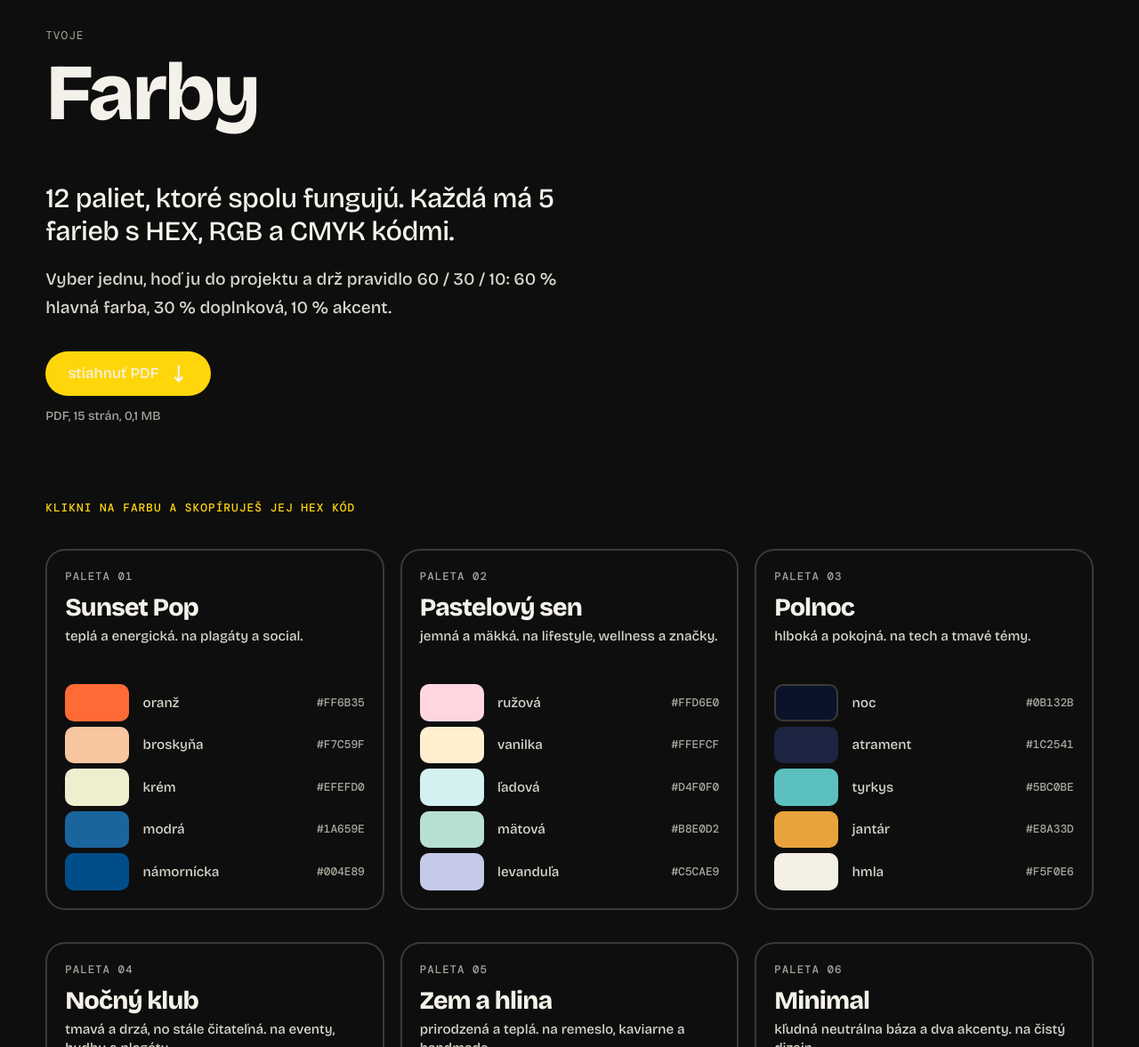
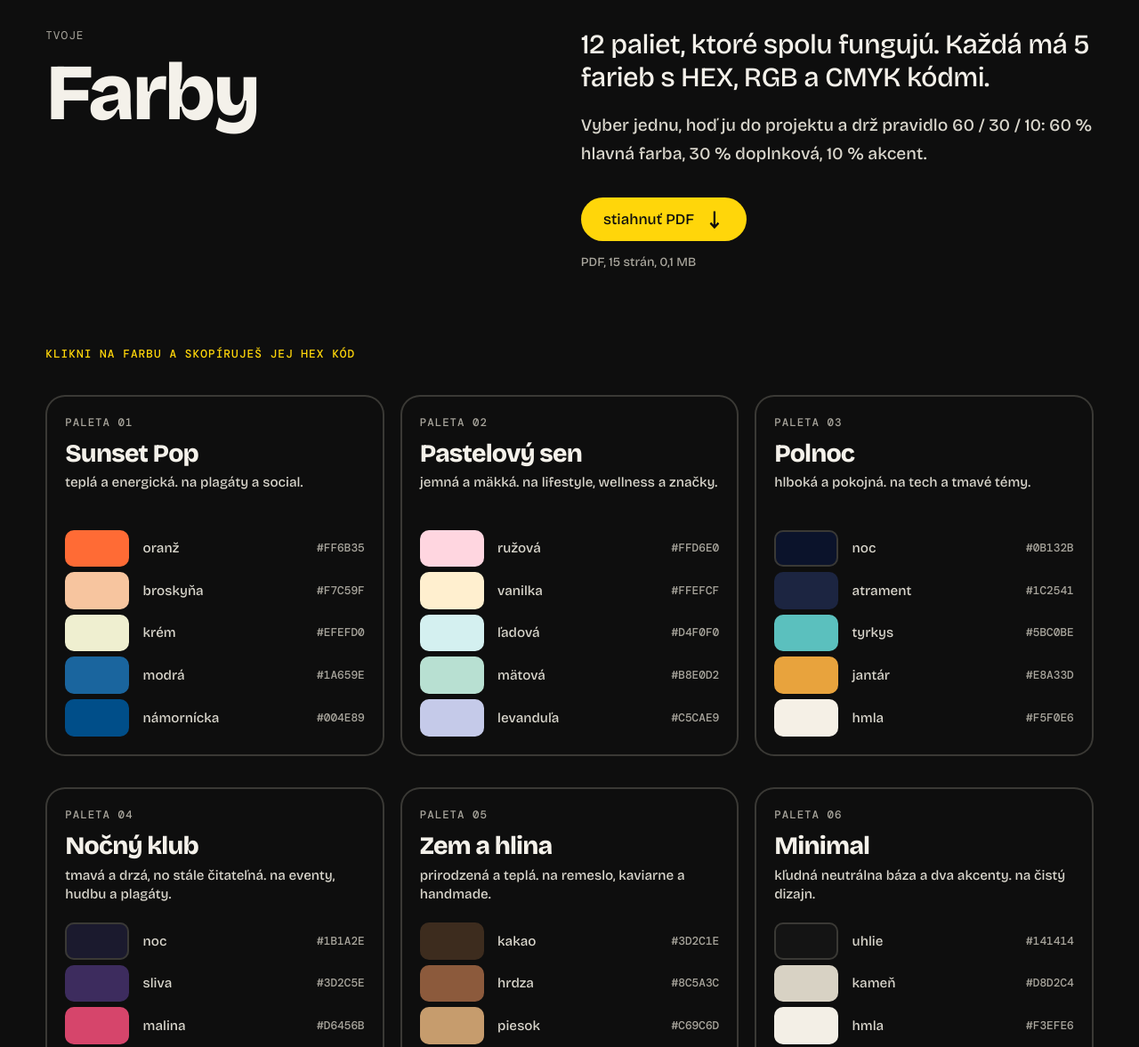
Before and after one commit to jergusino/palette-pack, a plain HTML site: page pack/index.html in a window 1280 px wide. Shown: the part 104-1281 px from the top of the page at 89% size. Drawn offline with Linux system fonts and the light colour scheme.

Commit message:
Wide screens: title left, content right (balanced layout); fix download button text colour
Co-Authored-By: Claude Sonnet 5.5 <noreply@anthropic.com>
Claude-Session: https://claude.ai/code/session_01QRYSTdJTrP9Yz8FXmku8wq

```diff
--- a/assets/css/newsletter.css
+++ b/assets/css/newsletter.css
@@ -47,3 +47,14 @@ a.cta { animation: none; }
 .fine a { color: var(--paper); text-decoration: underline; text-decoration-color: var(--yellow); text-decoration-thickness: 2px; text-underline-offset: 0.2em; }
 
 @media (max-width: 560px) { .signup button.cta { flex: 1 1 100%; } }
+
+.prose a.cta, .prose a.cta:hover { color: var(--ink); text-decoration: none; }
+
+/* wide screens: title on the left, text and form on the right, so the page isn't all on one side */
+@media (min-width: 1000px) {
+  main { display: grid; grid-template-columns: minmax(0, 1fr) minmax(0, calc(36rem + var(--m))); column-gap: var(--m); align-items: start; }
+  main > .sec-head { grid-column: 1; grid-row: 1; padding-right: 0; }
+  main > .split { grid-column: 2; grid-row: 1; max-width: none; margin: 0; padding: clamp(110px, 17vh, 190px) var(--m) 0 0; }
+  main > :not(.sec-head):not(.split) { grid-column: 1 / -1; }
+  .fine { max-width: none; padding-left: max(var(--m), calc(100% - 36rem - var(--m))); }
+}
```
